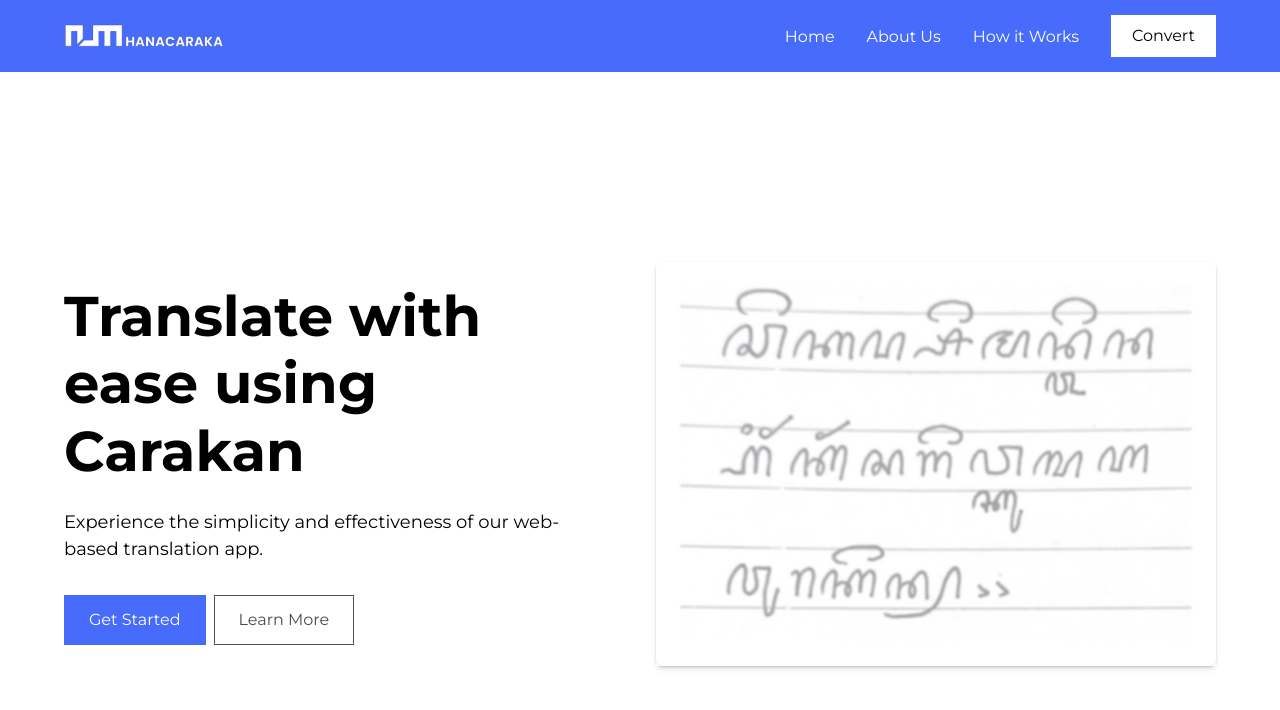
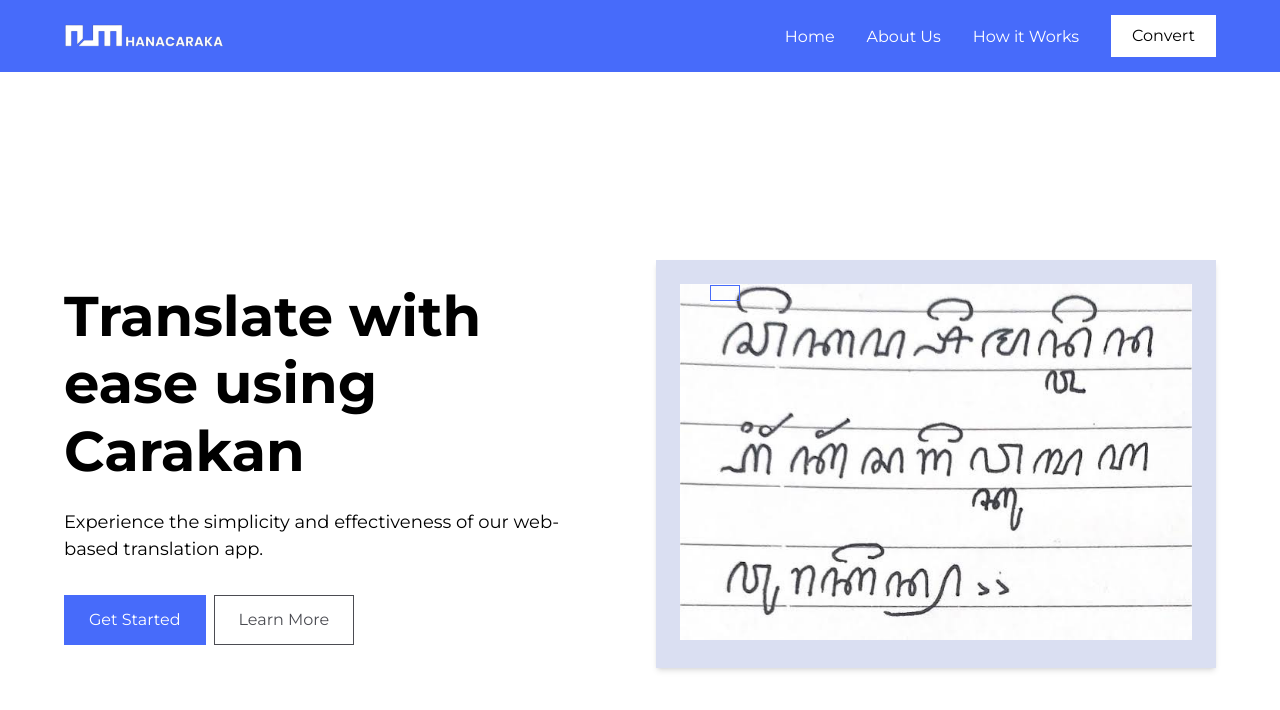
Before and after one commit to mohrizkifajar/carakan-fe, a Vue app: page / in a window 1280 px wide. Shown: the top 710 px of the page. Built offline with nearby package versions, Linux system fonts and the light colour scheme.

Commit message:
'24/04/24-09:57'

```diff
--- a/src/components/ConvertedImage.vue
+++ b/src/components/ConvertedImage.vue
@@ -15,7 +15,7 @@ const convertImage = async () => {
   })
 
   const data = await response.json()
-  store.set('converted', data.data)
+  store.set('converted', data.data.image_url)
 }
 
 await convertImage()
--- a/src/components/Hero.vue
+++ b/src/components/Hero.vue
@@ -15,7 +15,10 @@ import Button from './Button.vue'
     </div>
 
     <div class="placeholder-image">
-      <img src="/javanese_script.jpg" alt="Hero" />
+      <figure>
+        <img src="/javanese_script.jpg" alt="Hero" />
+        <div class="box"></div>
+      </figure>
     </div>
   </div>
 </template>
@@ -57,20 +60,35 @@ import Button from './Button.vue'
     justify-content: center;
     width: 50%;
     padding: 24px;
+    background-color: var(--background-light);
     box-shadow: 0 4px 6px -1px rgb(0 0 0 / 0.1), 0 2px 4px -2px rgb(0 0 0 / 0.1);
   }
-  .placeholder-image::after {
+  figure {
+    position: relative;
+    width: 100%;
+  }
+  .box {
+    position: absolute;
+    top: 1px;
+    left: 30px;
+    width: 30px;
+    height: 16px;
+    border: 1px solid var(--primary-color);
+  }
+  /*figure::after {
     content: '';
     position: absolute;
-    top: 0px;
-    left: 0px;
-    width: 100%;
-    height: 100%;
+    top: 50%;
+    left: 50%;
+    transform: translate(-50%, -50%);
+    width: 90%;
+    height: 90%;
     border-radius: 8px;
-    background-color: rgba(255, 255, 255, 0.5);
-    backdrop-filter: blur(1px);
+    border: 1px solid rgba(209, 213, 219, 0.3);
+    background-color: rgba(255, 255, 255, 0.25);
+    backdrop-filter: blur(0px) saturate(150%);
     box-shadow: 0 1px 3px 0px rgb(0 0 0 / 0.1), 0 1px 2px -1px rgb(0 0 0 / 0.1);
-  }
+  }*/
   img {
     width: 100%;
   }
```
